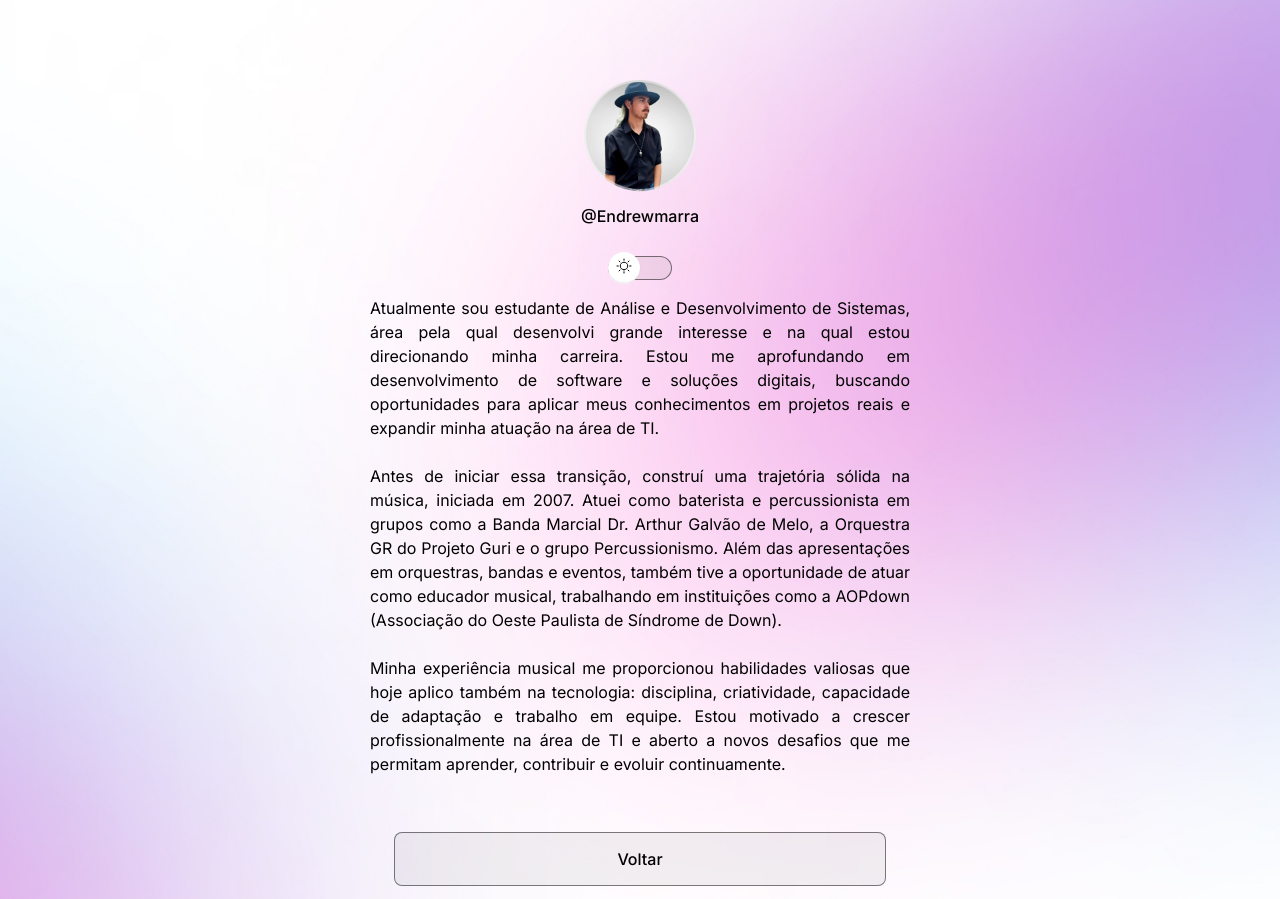
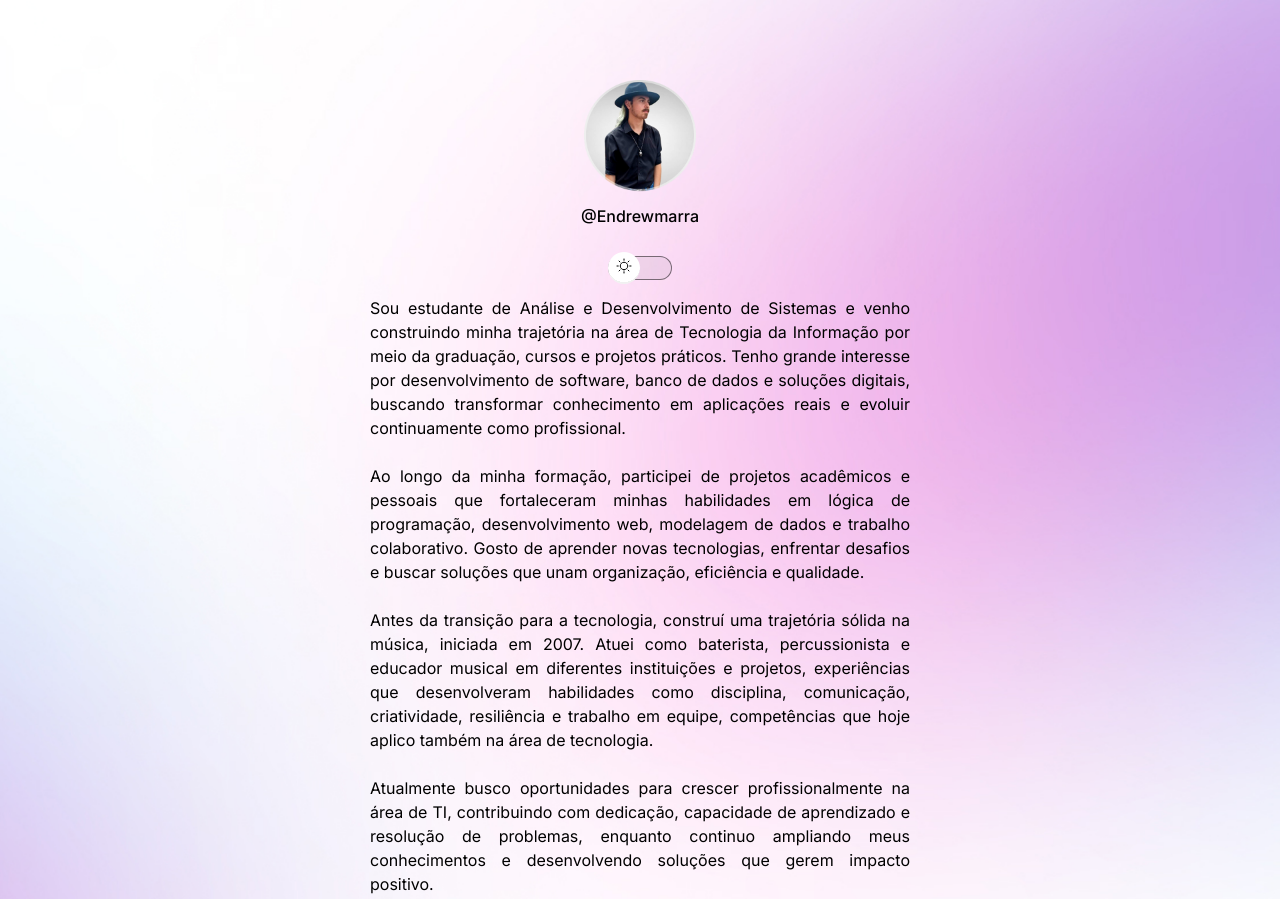
Before and after one commit to Endrewmarra/CartaoDeApresentacao, a plain HTML site: page sobre.html in a window 1280 px wide. Shown: the top 899 px of the page. Drawn offline with nearby package versions, Linux system fonts and the light colour scheme.

Commit message:
Atualiza descrição na seção "Sobre" para refletir melhor a trajetória acadêmica e profissional

```diff
--- a/sobre.html
+++ b/sobre.html
@@ -38,28 +38,17 @@
         <span></span>
       </div>
       <p id="sobre-texto">
-        Atualmente sou estudante de Análise e Desenvolvimento de Sistemas, área
-        pela qual desenvolvi grande interesse e na qual estou direcionando minha
-        carreira. Estou me aprofundando em desenvolvimento de software e
-        soluções digitais, buscando oportunidades para aplicar meus
-        conhecimentos em projetos reais e expandir minha atuação na área de TI.
-        <br /><br />
+  Sou estudante de Análise e Desenvolvimento de Sistemas e venho construindo minha trajetória na área de Tecnologia da Informação por meio da graduação, cursos e projetos práticos. Tenho grande interesse por desenvolvimento de software, banco de dados e soluções digitais, buscando transformar conhecimento em aplicações reais e evoluir continuamente como profissional.
+  <br /><br />
 
-        Antes de iniciar essa transição, construí uma trajetória sólida na
-        música, iniciada em 2007. Atuei como baterista e percussionista em
-        grupos como a Banda Marcial Dr. Arthur Galvão de Melo, a Orquestra GR do
-        Projeto Guri e o grupo Percussionismo. Além das apresentações em
-        orquestras, bandas e eventos, também tive a oportunidade de atuar como
-        educador musical, trabalhando em instituições como a AOPdown (Associação
-        do Oeste Paulista de Síndrome de Down).
-        <br /><br />
+  Ao longo da minha formação, participei de projetos acadêmicos e pessoais que fortaleceram minhas habilidades em lógica de programação, desenvolvimento web, modelagem de dados e trabalho colaborativo. Gosto de aprender novas tecnologias, enfrentar desafios e buscar soluções que unam organização, eficiência e qualidade.
+  <br /><br />
 
-        Minha experiência musical me proporcionou habilidades valiosas que hoje
-        aplico também na tecnologia: disciplina, criatividade, capacidade de
-        adaptação e trabalho em equipe. Estou motivado a crescer
-        profissionalmente na área de TI e aberto a novos desafios que me
-        permitam aprender, contribuir e evoluir continuamente.
-      </p>
+  Antes da transição para a tecnologia, construí uma trajetória sólida na música, iniciada em 2007. Atuei como baterista, percussionista e educador musical em diferentes instituições e projetos, experiências que desenvolveram habilidades como disciplina, comunicação, criatividade, resiliência e trabalho em equipe, competências que hoje aplico também na área de tecnologia.
+  <br /><br />
+
+  Atualmente busco oportunidades para crescer profissionalmente na área de TI, contribuindo com dedicação, capacidade de aprendizado e resolução de problemas, enquanto continuo ampliando meus conhecimentos e desenvolvendo soluções que gerem impacto positivo.
+</p>
       <ul id="voltar">
         <li>
           <a class="btn" href="./index.html">Voltar</a>
```
